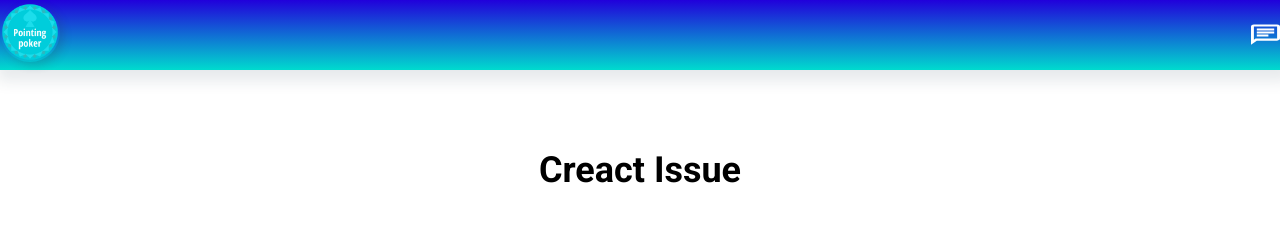
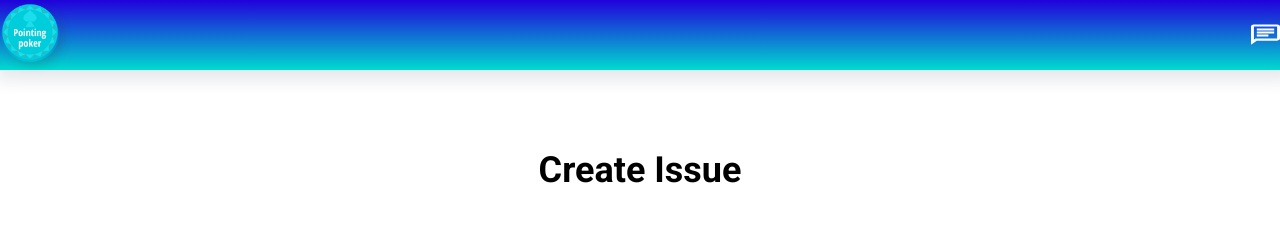
Before and after one commit to Rob-n-Dude/pointing-poker, a React (Create React App) app in the folder pointing-poker/: page / in a window 1280 px wide. Shown: the top 229 px of the page. Built offline with nearby package versions, Linux system fonts and the light colour scheme.

Commit message:
TT-Lobby-PopUps: change text

```diff
--- a/pointing-poker/src/components/popup/createIssue/CreateIssue.tsx
+++ b/pointing-poker/src/components/popup/createIssue/CreateIssue.tsx
@@ -6,7 +6,7 @@ import './createIssue.scss';
 const CreateIssue: FC = () => {
   return (
     <form className="create-issue">
-      <h2 className="create-issue_title">Creact Issue</h2>
+      <h2 className="create-issue_title">Create Issue</h2>
       <div className="create-issue-item">
         <p>Title</p>
         <input type="text" className="input input_with_border" />
```
